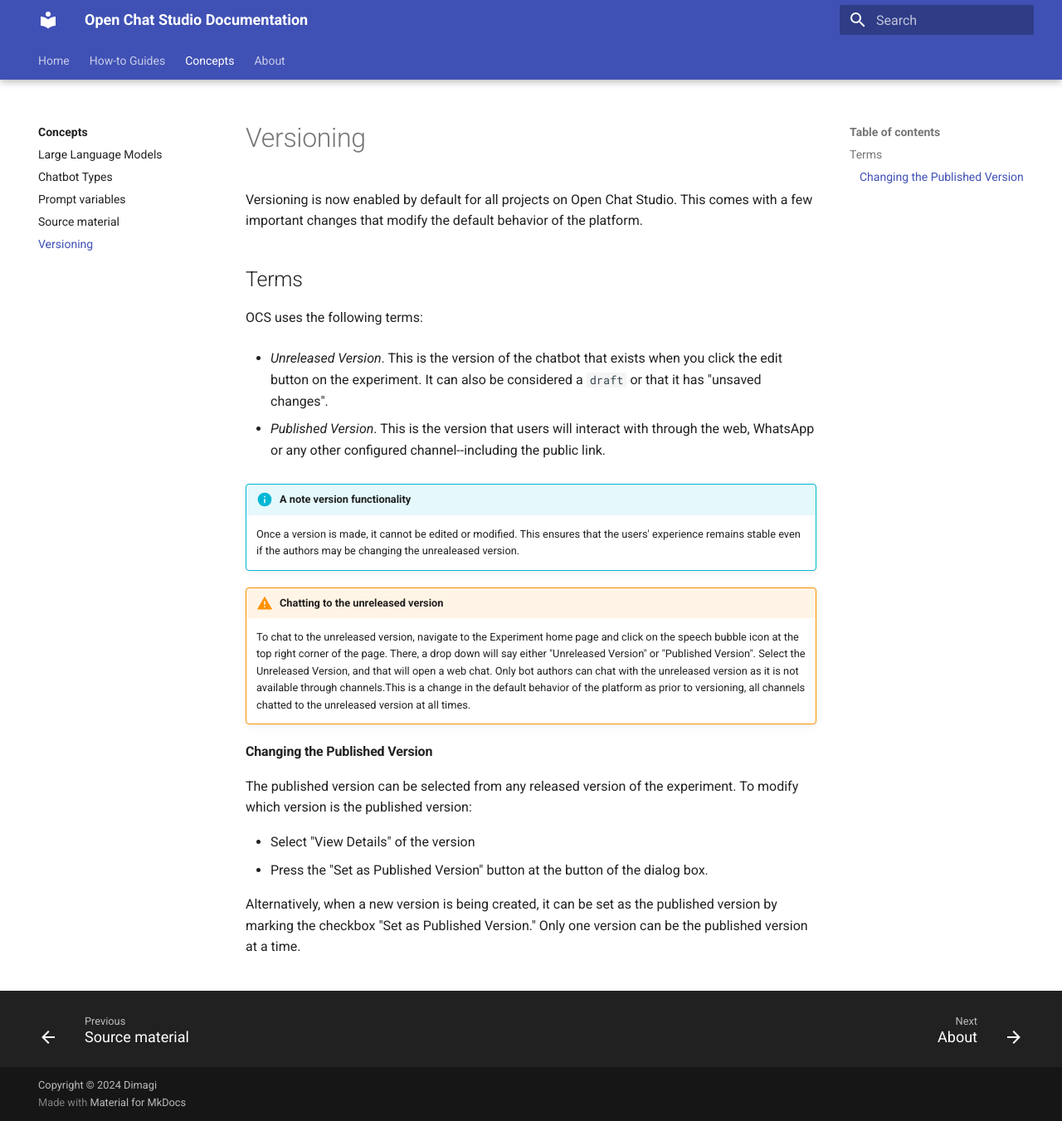
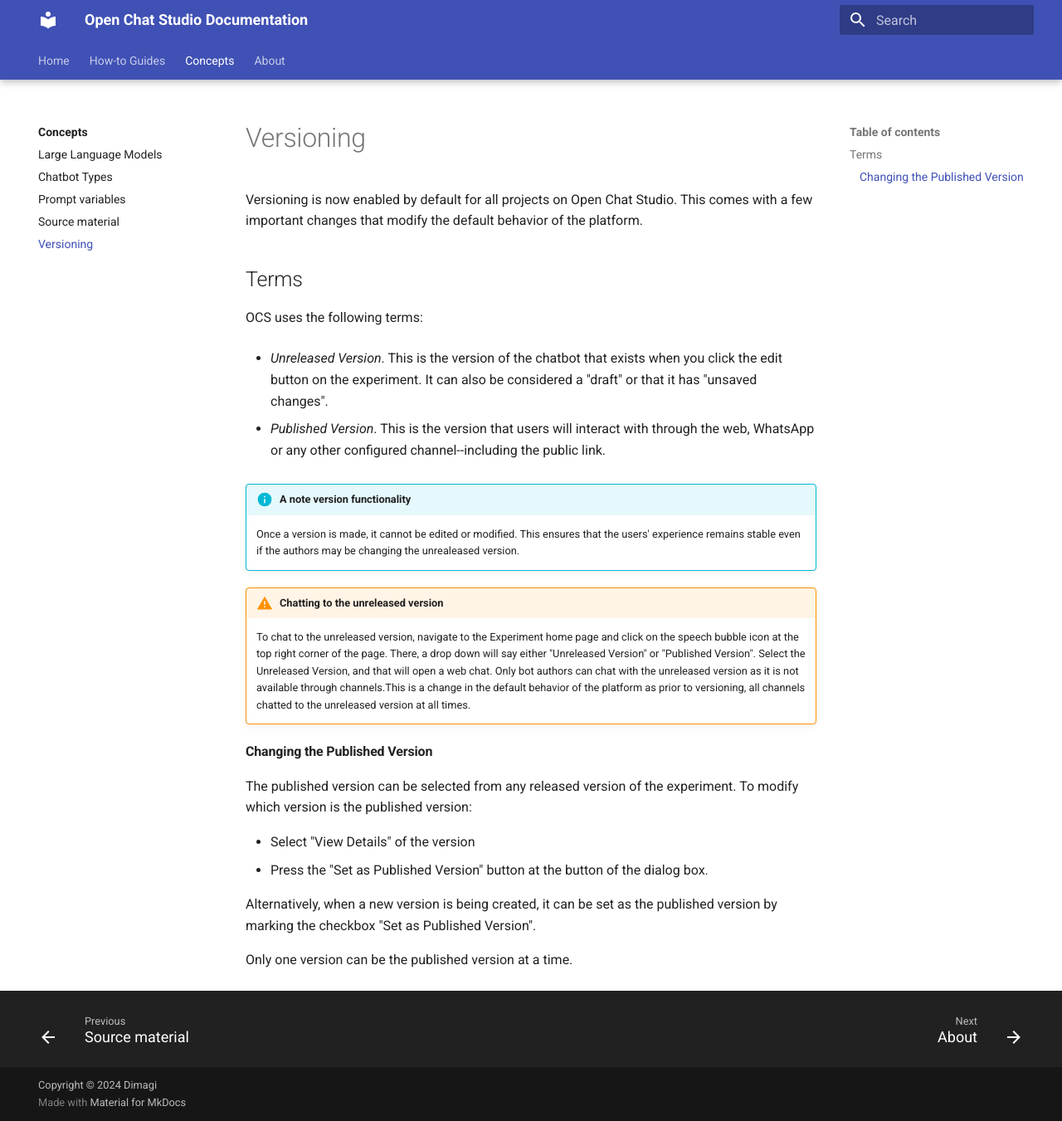
Before and after one commit to dimagi/open-chat-studio-docs, an MkDocs documentation site: the page built from docs/concepts/versioning.md, in a window 1280 px wide and 1351 px high. Shown: the whole window at 83% size. Built offline with MkDocs 1.6.1 and Material for MkDocs 9.7.7, drawn with Linux system fonts in a browser that asks for light colours.

Commit message:
consistent quotes

```diff
--- a/docs/concepts/versioning.md
+++ b/docs/concepts/versioning.md
@@ -5,7 +5,7 @@
 ## Terms
 OCS uses the following terms:
 
-* *Unreleased Version*. This is the version of the chatbot that exists when you click the edit button on the experiment. It can also be considered a `draft` or that it has "unsaved changes".
+* *Unreleased Version*. This is the version of the chatbot that exists when you click the edit button on the experiment. It can also be considered a "draft" or that it has "unsaved changes".
 
 * *Published Version*. This is the version that users will interact with through the web, WhatsApp or any other configured channel--including the public link.
 
@@ -23,4 +23,6 @@
 - Select "View Details" of the version
 - Press the "Set as Published Version" button at the button of the dialog box.
 
-Alternatively, when a new version is being created, it can be set as the published version by marking the checkbox "Set as Published Version." Only one version can be the published version at a time.
+Alternatively, when a new version is being created, it can be set as the published version by marking the checkbox "Set as Published Version".
+
+Only one version can be the published version at a time.
```
